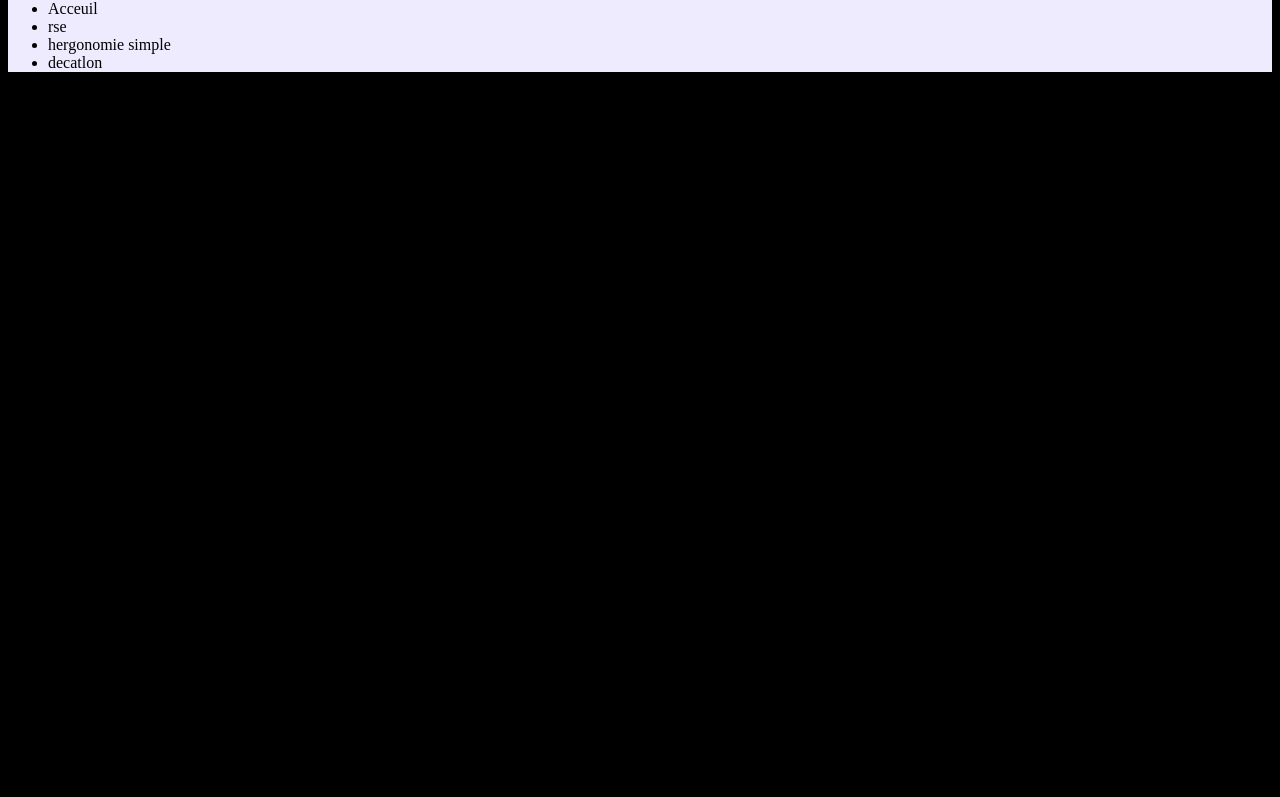
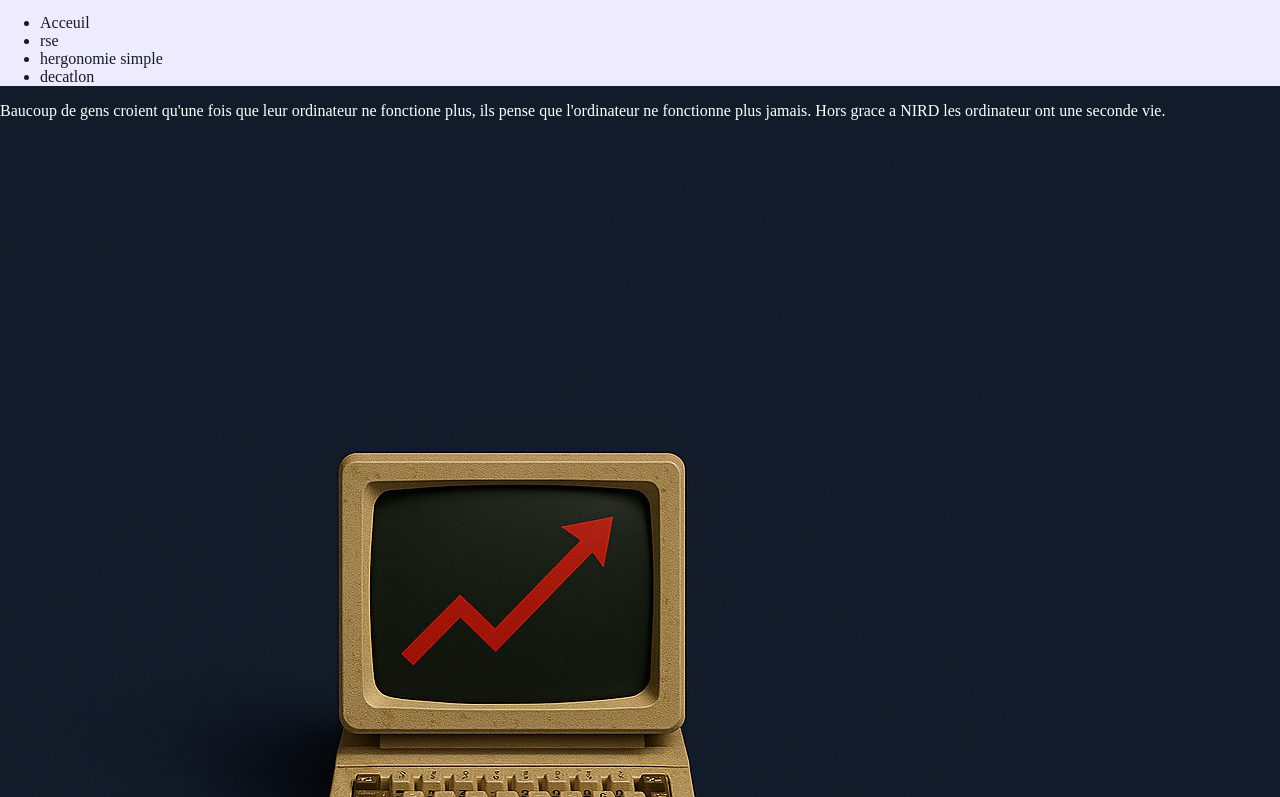
Before and after one commit to Timeodoffagne/nuitdelinfo2025, a plain HTML site: page Index.html in a window 1280 px wide. Shown: the part 66-863 px from the top of the page. Before the commit the page ends 800 px from the top, so only its background shows below. Drawn offline with Linux system fonts and the light colour scheme; files that its build step writes are made by us from their sources.

Commit message:
début header tout ça

```diff
--- a/Index.html
+++ b/Index.html
@@ -1,6 +1,8 @@
+<!DOCTYPE html>
+<html lang="fr">
 <link rel="stylesheet" href="css/style.css">
 <header>
-    <!--mettre le logo du nird dans le <a> -->
+    <!--mettre le logo du nird dans le <a>-->
     <a></a><h1>nuit de l'info</h1>
     <nav>
         <ul class="nav-bar">
@@ -13,7 +15,7 @@
 </header>
 <body>
     <p>Baucoup de gens croient qu'une fois que leur ordinateur ne fonctione plus, ils pense que l'ordinateur ne fonctionne plus jamais. Hors grace a NIRD les ordinateur ont une seconde vie.</p>
-    <a href="\image\Copilot_20251204_185709.png"></a>
+    <img src="image/Copilot_20251204_185709.png">
     <p>ça sera simple</p>
 
-    </body>
+</body>
--- /dev/null
+++ b/css/style.css
@@ -0,0 +1,12 @@
+body {
+    background-color : #121B29;
+    width: 100%;
+    margin: auto;
+    color: white;
+}
+
+header {
+    background-color: #EEEBFF;
+    color: #121B29;
+    padding: -20px;
+}
--- a/style.css
+++ /dev/null
@@ -1,5 +0,0 @@
-body {
-    background-color : black;
-}
-header {background-color: #EEEBFF;
-}
```
Also changed, not shown: mauvaiseergo.html (+14 -0 lines), image/logo+text206px.png (added).
